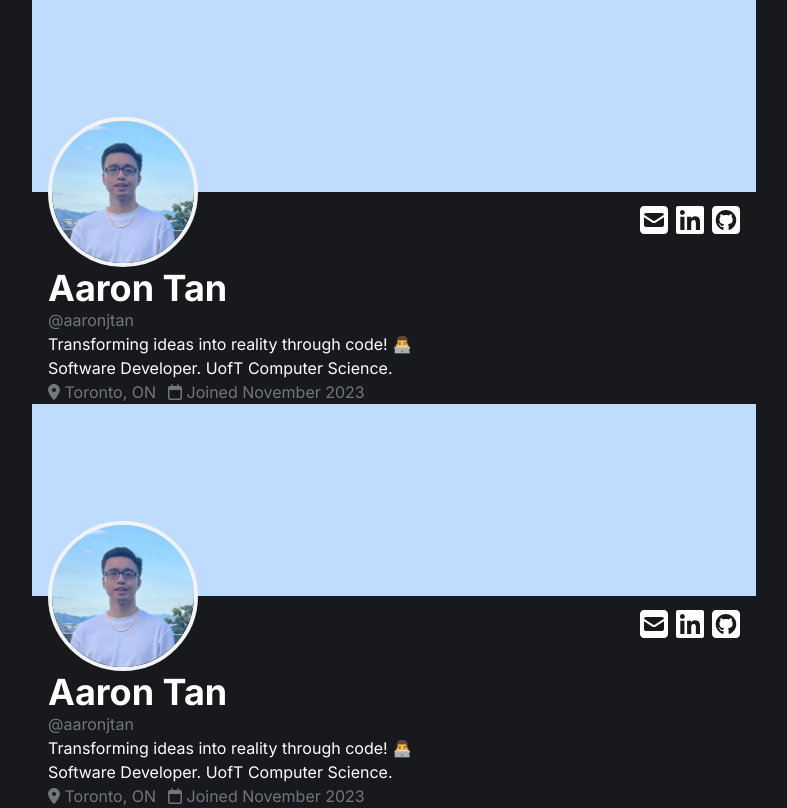
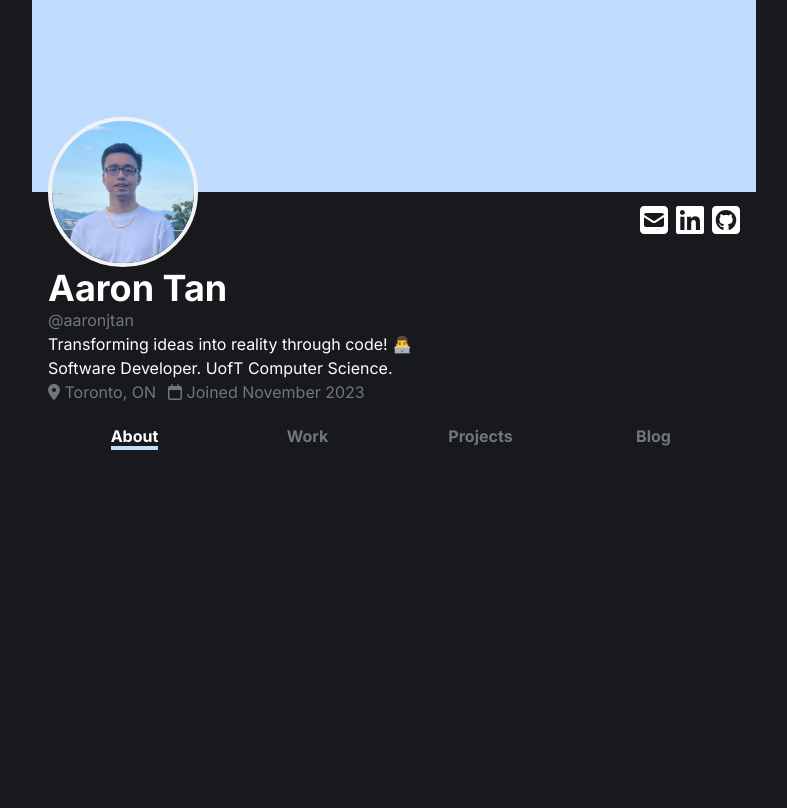
Before and after one commit to AaronJTan/personal-website-v2, a Next.js app: page / in a window 1280 px wide. Shown: the whole page, without its empty margins (246-1033 px from the left). Built offline with nearby package versions, Linux system fonts and the light colour scheme.

Commit message:
feat: nav bar

```diff
--- a/app/page.js
+++ b/app/page.js
@@ -1,9 +1,18 @@
-import ProfileHeader from "@/components/ProfileHeader/ProfileHeader";
+"use client"
+
+import Navigation from "@/components/Navigation/Navigation";
+import { useState } from "react";
+import { navigation } from "@/config/navigationConfig";
 
 export default function Home() {
+  const [currSection, setCurrSection] = useState(Object.keys(navigation)[0]);
+
   return (
-    <>
-      <ProfileHeader />
-    </>
+    <main className="px-4 mt-3">
+      <Navigation
+        currSection={currSection}
+        setCurrSection={setCurrSection}
+      />
+    </main>
   );
 }
--- /dev/null
+++ b/components/Navigation/Navigation.js
@@ -0,0 +1,20 @@
+import { navigation } from "@/config/navigationConfig";
+
+export default function Navigation({ currSection, setCurrSection }) {
+    return (
+        <nav>
+            <ul className="grid grid-cols-4 text-center font-bold">
+                {Object.keys(navigation).map((key) => (
+                    <li key={key}
+                        className="hover:bg-[#212529] py-2"
+                        onClick={() => setCurrSection(key)}
+                    >
+                        <span className={`${key === currSection ? 'border-b-4 border-blue-200' : 'light-gray-text'}`}>
+                            {navigation[key]}
+                        </span>
+                    </li>
+                ))}
+            </ul>
+        </nav>
+    );
+}
```
